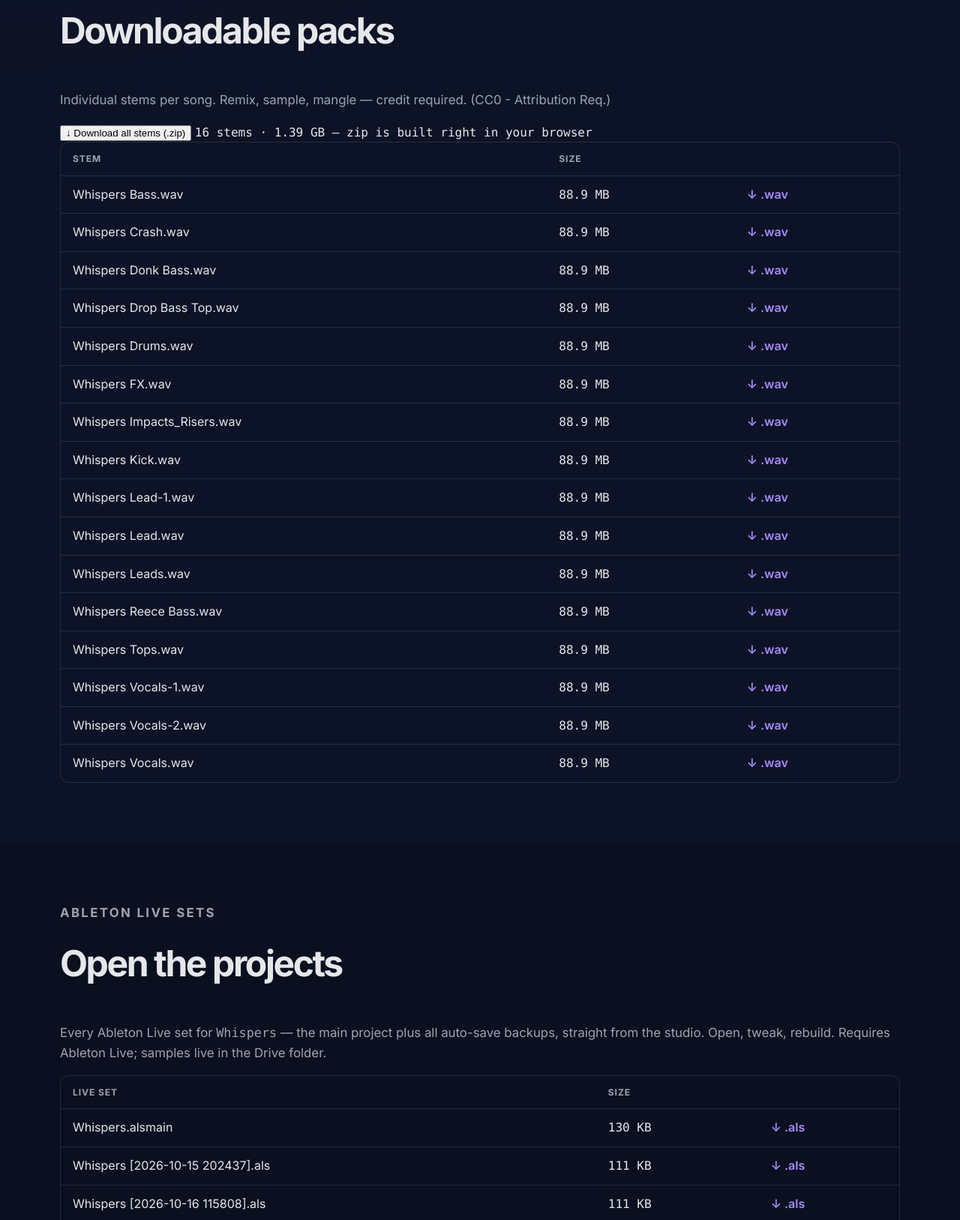
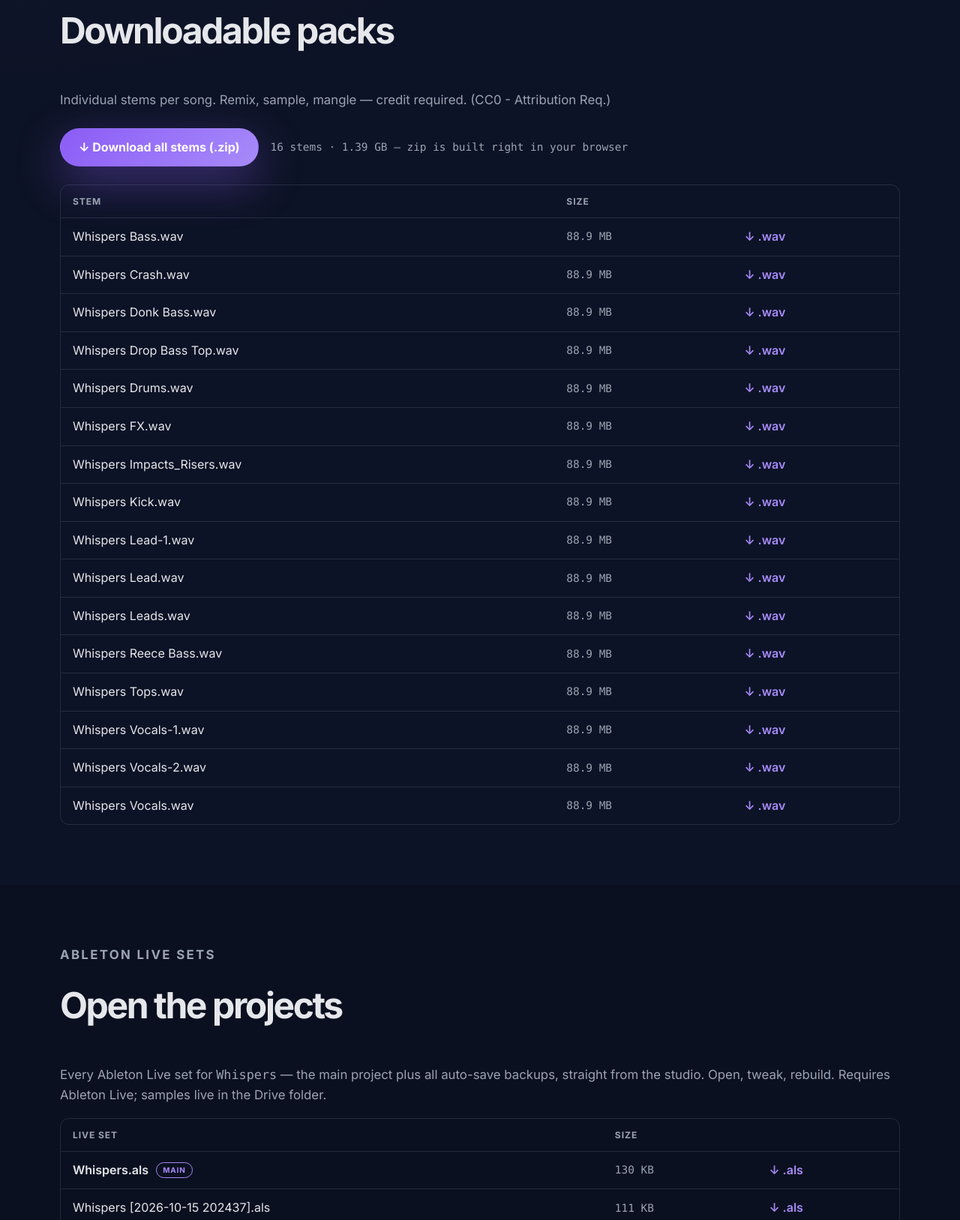
Before and after one commit to tomtom-cmd-alt/my-music, a plain HTML site: page index.html in a window 1280 px wide. Shown: the part 1333-2960 px from the top of the page at 75% size. Drawn offline with Linux system fonts and the light colour scheme.

Commit message:
Add stems + Ableton Live Sets sections with Google Drive downloads
- Stems: 16 Whispers stems with individual .wav download buttons
- 'Download all stems (.zip)' builds the zip client-side (streaming STORE zip, no deps)
- New 'Live Sets' section: main Whispers.als + 10 auto-backups, each downloadable
- Music player now streams the real Whispers.mp3 from Drive (was placeholder)

```diff
--- a/styles.css
+++ b/styles.css
@@ -482,6 +482,97 @@
   font-family: var(--mono);
 }
 
+td.size {
+  color: var(--muted);
+  font-size: 0.9rem;
+}
+
+.set-main td:first-child {
+  color: var(--text);
+  font-weight: 600;
+}
+
+.badge {
+  display: inline-block;
+  margin-left: 0.6rem;
+  padding: 0.1rem 0.55rem;
+  font-size: 0.62rem;
+  font-weight: 700;
+  letter-spacing: 0.08em;
+  text-transform: uppercase;
+  color: var(--primary-bright);
+  border: 1px solid var(--primary-bright);
+  border-radius: 999px;
+  vertical-align: 2px;
+}
+
+/* download-all bar */
+.zip-bar {
+  display: flex;
+  align-items: center;
+  flex-wrap: wrap;
+  gap: 1rem;
+  margin: 1.5rem 0;
+}
+
+.btn {
+  display: inline-flex;
+  align-items: center;
+  justify-content: center;
+  padding: 0.9rem 1.5rem;
+  border-radius: 999px;
+  border: 1px solid transparent;
+  font-family: inherit;
+  font-size: 1rem;
+  font-weight: 700;
+  background: linear-gradient(135deg, var(--primary), var(--primary-bright));
+  color: white;
+  box-shadow: 0 20px 60px rgba(139, 92, 246, 0.4);
+  cursor: pointer;
+  white-space: nowrap;
+  transition: transform 0.2s ease, box-shadow 0.2s ease;
+}
+
+.btn:hover {
+  transform: translateY(-2px);
+}
+
+.btn:active {
+  transform: translateY(0);
+}
+
+.btn[disabled] {
+  opacity: 0.6;
+  cursor: wait;
+  transform: none;
+}
+
+.muted-note {
+  color: var(--muted);
+  font-size: 0.9rem;
+}
+
+.muted-note a {
+  color: var(--primary-bright);
+  font-weight: 600;
+}
+
+.section p.hint-2 {
+  margin-top: 1rem;
+  color: var(--muted);
+  font-size: 0.9rem;
+}
+
+.section p.hint-2 a {
+  color: var(--primary-bright);
+  font-weight: 600;
+}
+
+.hint-2 a:hover,
+.muted-note a:hover {
+  text-decoration: underline;
+}
+
 .hint {
   color: var(--primary-bright);
   margin-top: 1rem;
```
